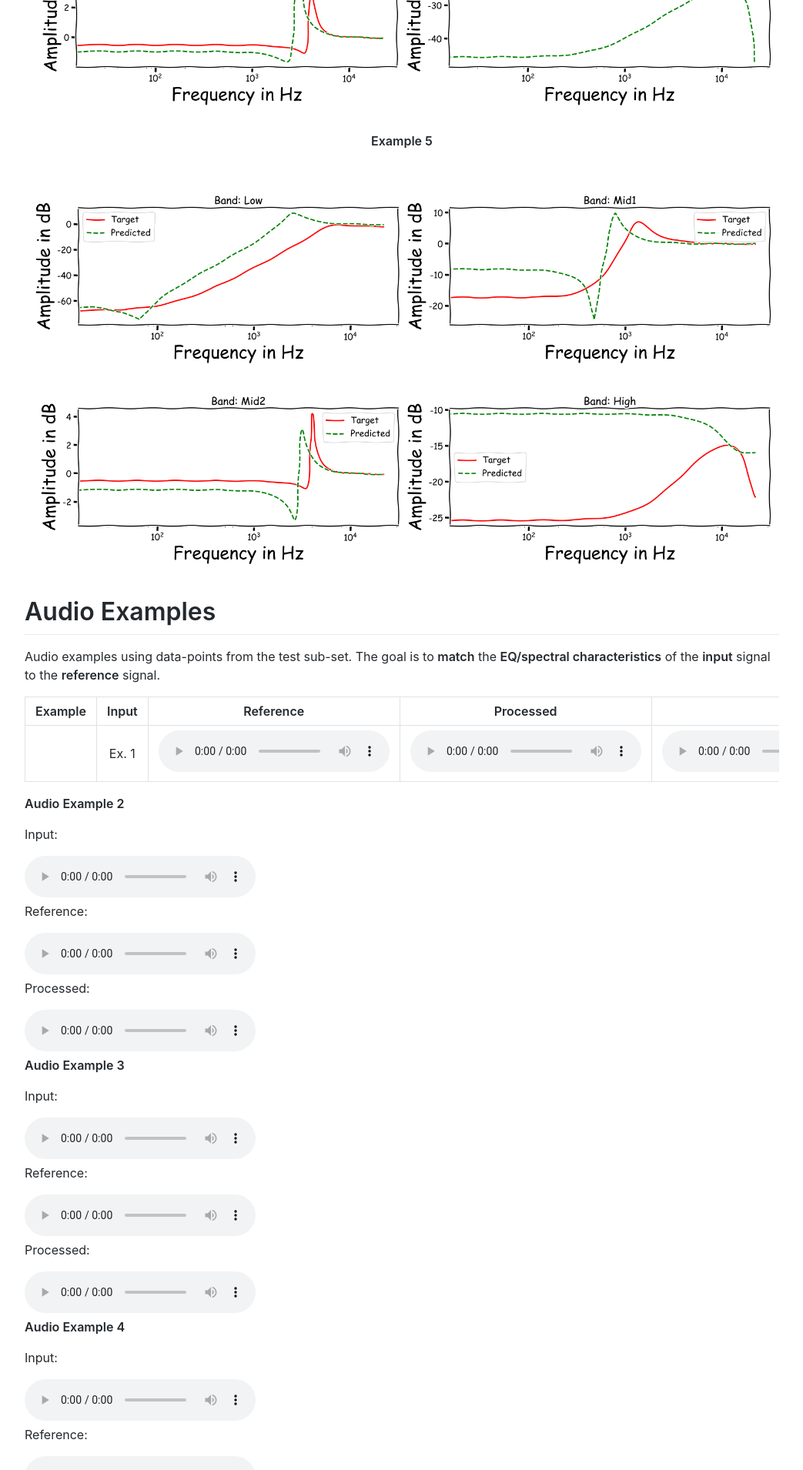
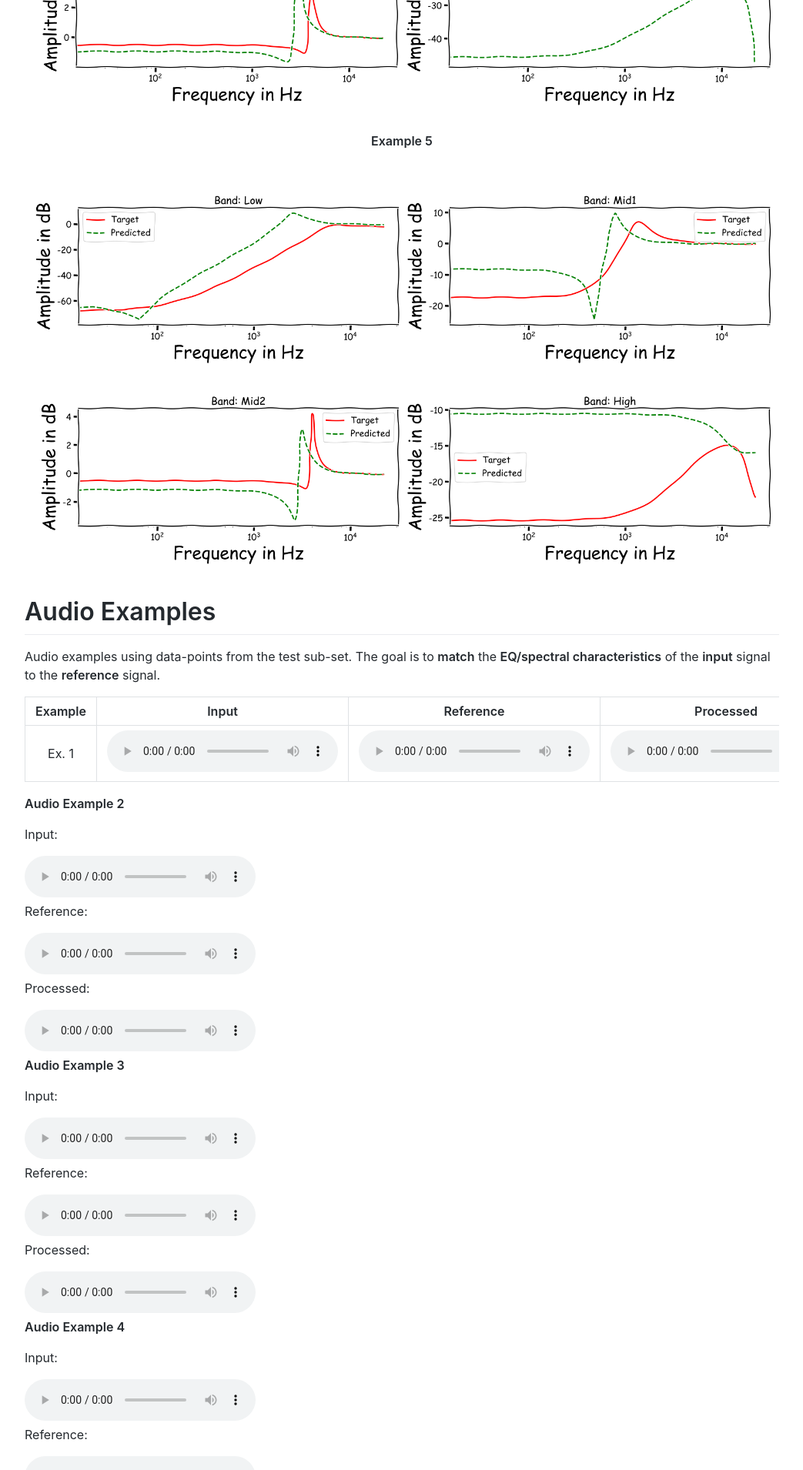
Before and after one commit to Js-Mim/sp-demo, a Jekyll site: the page built from index.md, in a window 1280 px wide. Shown: the part 2580-4490 px from the top of the page at 77% size, without its empty margins (118-1161 px from the left). Built offline with Jekyll 4.4.1, drawn with Linux system fonts in a browser that asks for light colours; comment, search, counter and statistics services are not loaded.

```diff
--- a/index.md
+++ b/index.md
@@ -34,7 +34,7 @@ Audio examples using data-points from the test sub-set. The goal is to **match**
 
 
 
-**Example**|**Input**|**Reference**|**Processed**|
+|**Example**|**Input**|**Reference**|**Processed**|
 |:--------:|:-------:|:-----------:|:-----------:|
 | Ex. 1 | <audio controls="1"><source src="https://raw.githubusercontent.com/Js-Mim/sp-demo/master/audio_files/ex1_input.wav"></audio> | <audio controls="1"><source src="https://raw.githubusercontent.com/Js-Mim/sp-demo/master/audio_files/ex1_reference.wav"</audio> | <audio controls="1"><source src="https://raw.githubusercontent.com/Js-Mim/sp-demo/master/audio_files/ex1_estimated.wav"></audio> |
 
```
